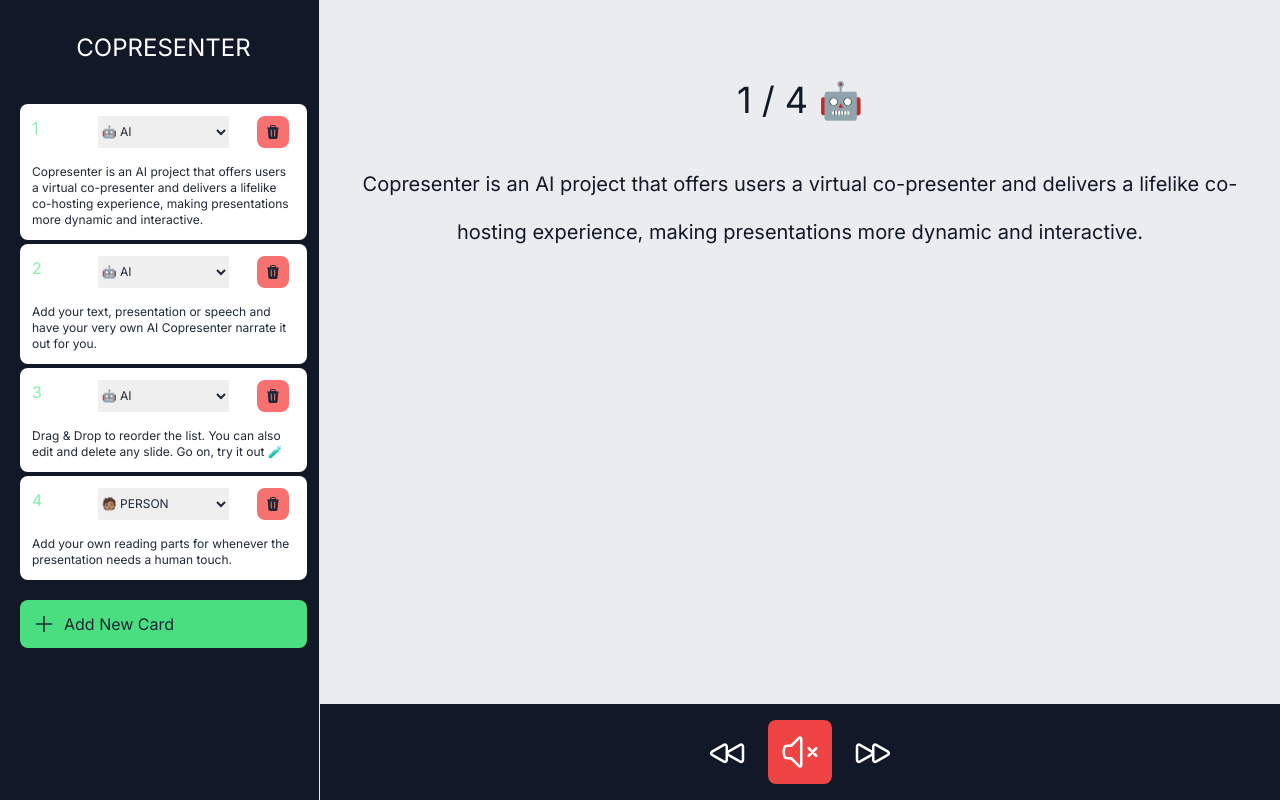
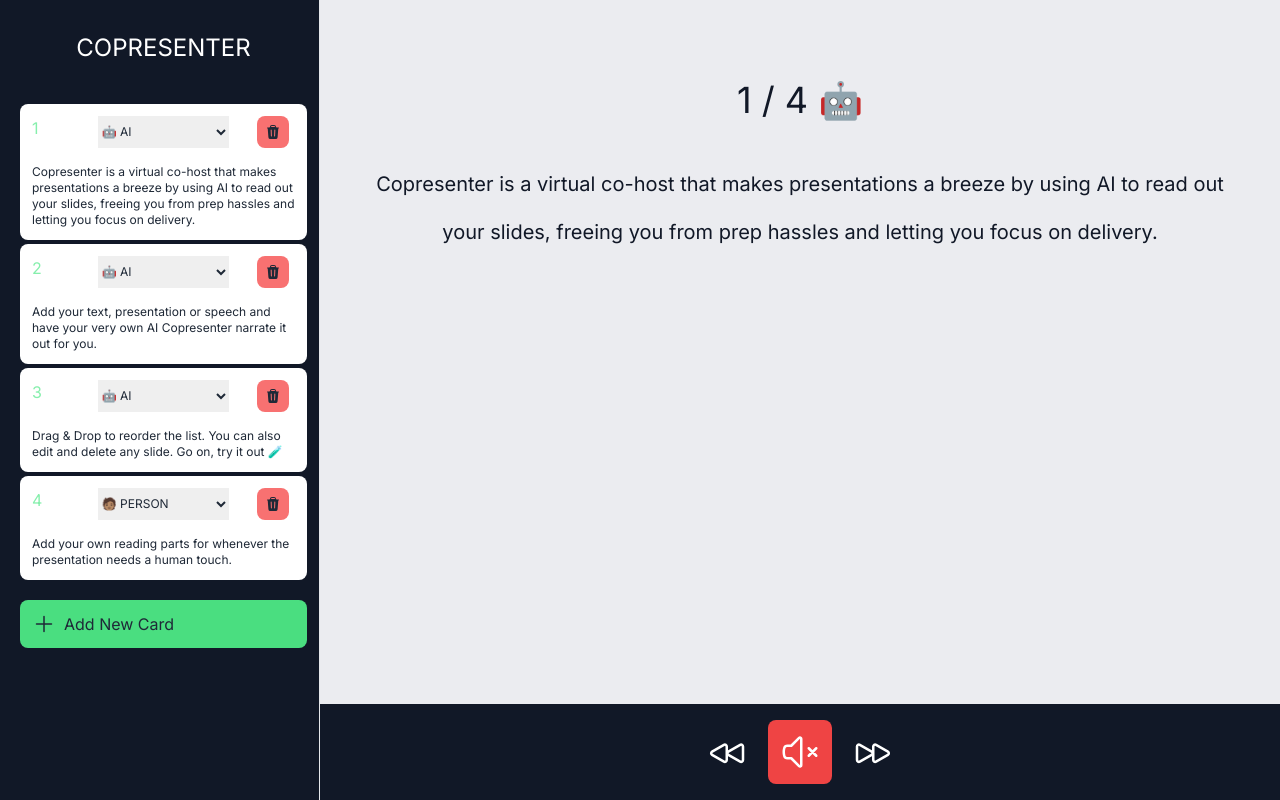
Before and after one commit to FelixWaweru/Copresenter, a Next.js app: page / in a window 1280 px wide. Built offline with nearby package versions, Linux system fonts and the light colour scheme.

Commit message:
feat: updated taglines

```diff
--- a/app/components/SideBar.tsx
+++ b/app/components/SideBar.tsx
@@ -14,9 +14,9 @@ const Sidebar = ({ children } : any) => {
 
   const jsonList = [
     {
-      "text": "Copresenter is an AI project that offers users a virtual co-presenter and delivers a lifelike co-hosting experience, making presentations more dynamic and interactive.",
+      "text": "Copresenter is a virtual co-host that makes presentations a breeze by using AI to read out your slides, freeing you from prep hassles and letting you focus on delivery.",
       "presenter": "BOT",
-       "audio_link": "https://maccvsbijpvqcraqmibj.supabase.co/storage/v1/object/public/audio_files/28c88fdd-bbc7-4512-828f-78ca84934ce2.mp3"
+       "audio_link": "https://maccvsbijpvqcraqmibj.supabase.co/storage/v1/object/public/audio_files/9d6dc8f9-36b2-468a-8e62-8504ac7aa194.mp3"
     },
     {
       "text": "Add your text, presentation or speech and have your very own AI Copresenter narrate it out for you.",
```
